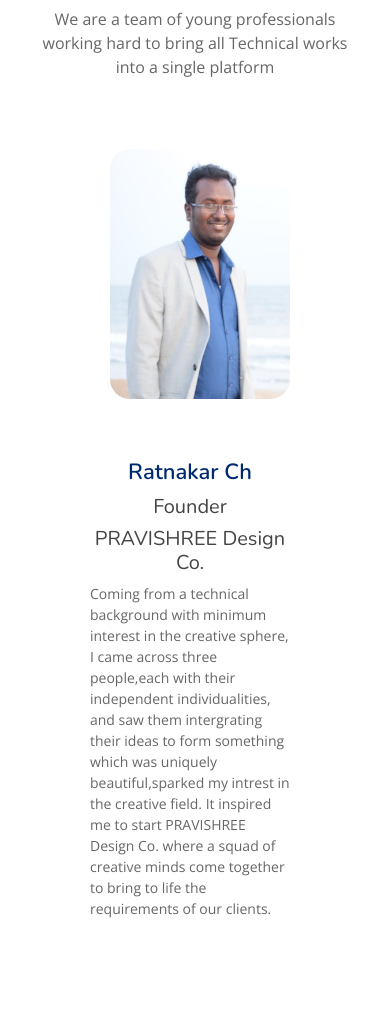
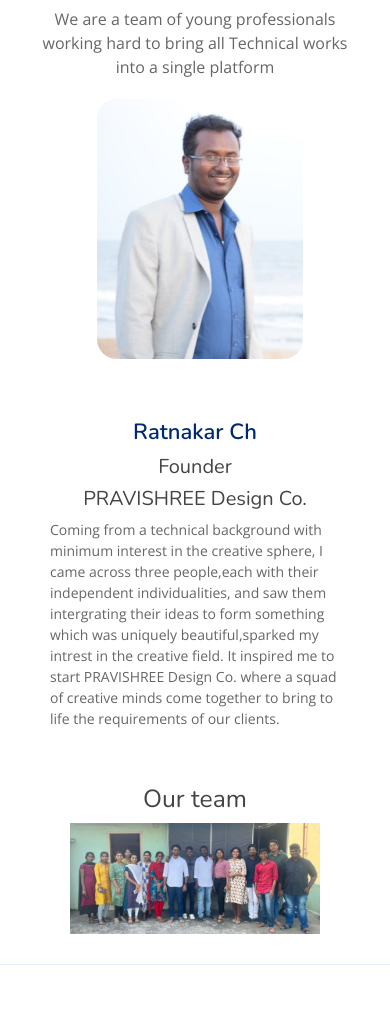
Before and after one commit to RishikaDevarapu/pravishree_1, a plain HTML site: page about.html in a window 390 px wide. Shown: the part 234-1253 px from the top of the page. Drawn offline with nearby package versions, Linux system fonts and the light colour scheme.

Commit message:
first commit

```diff
--- a/about.html
+++ b/about.html
@@ -91,7 +91,7 @@
     <div class="container2">
       <section class="about1">
         <div class="about1-image">
-          <img src="./assets/img/team/team-1.jpeg" alt="">
+          <img src="./assets/img/team/team-1.jpeg">
         </div>
         <div class="about1-content">
           <h4>Ratnakar Ch</h4>
@@ -106,12 +106,12 @@
       </section>
     </div>
 
-    <div class="team">
+    <div class="team1">
       <div class="logo1">
         <h2>Our team</h2>
       </div>
-      <div class="team1">
-        <img src="./assets/img/team1.jpg" alt="" class="center">
+      <div class="team2">
+        <img src="./assets/img/team1.jpg" class="center">
       </div>
     </div>
 
--- a/assets/css/style.css
+++ b/assets/css/style.css
@@ -250,9 +250,6 @@
   }
 }
 
-.home{
-  border:1px white;
-}
 /*--------------------------------------------------------------
 # Navigation Menu
 --------------------------------------------------------------*/
@@ -745,7 +742,6 @@
 .heading p{
   font-size: 18px;
   color:#666;
-  /* margin-bottom: 10px; */
 }
 .container2{
   width:60%;
@@ -760,19 +756,18 @@
   flex-wrap: wrap;
 }
 .about1-image{
-  flex:1;
+  flex:0.8;
   overflow: hidden;
   margin-left: 20px;
 }
 .about1-image img{
   max-width: 100%;
-  height:400px;
+  height: 380px;;
   display: block;
   border-radius: 20px;
 }
 .about1-content{
-  flex:1;
-  margin-left: -10px;
+  flex:1.2;
   margin-top: 40px;
 }
 .about1-content h4{
@@ -790,16 +785,17 @@
   line-height: 1.5;
   color:#666;
 }
-.team{
-  width:70%;
+.team1{
+  width:80%;
   margin:0 auto;
 }
-.team .logo1{
+.team1 .logo1{
   text-align: center;
-}
-.team .team1 img{
-  width:85%;
-  height:auto;
+  font-size: 30px;
+}
+.team1 .team2 img{
+  width:80%;
+  height:70%;
   margin-bottom: 30px;
 }
 .center{
@@ -811,7 +807,6 @@
 @media(max-width:1000px){
   .container2{
     width:100%;
-    margin-top: -40px;
   }
   .about1-image{
     flex:1;
@@ -831,7 +826,7 @@
     margin-bottom: 0px;
   }
   .about1{
-    padding: 60px;
+    padding: 40px;
     flex-direction: column;
   }
   .about1-content h4,h6{
@@ -848,7 +843,7 @@
 }
 @media(max-width:590px){
   .about1{
-    padding:60px;
+    padding:20px;
   }
   .about1-image img{
     height:300px;
@@ -856,19 +851,19 @@
 }
 @media(max-width:440px){
   .about1{
-    padding: 60px;
+    padding: 10px;
   }
   .about1-image img{
-    height:250px;
+    height:260px;
   }
 }
 @media(max-width:340px){
   .about1-image img{
     height:200px;
   }
-  .team .team1{
-    width:80%;
-    margin-left: -20px;
+  .team1 .team2 img{
+    width:100%;
+    margin-left: 16px;
   }
 }
 /*--------------------------------------------------------------
```
